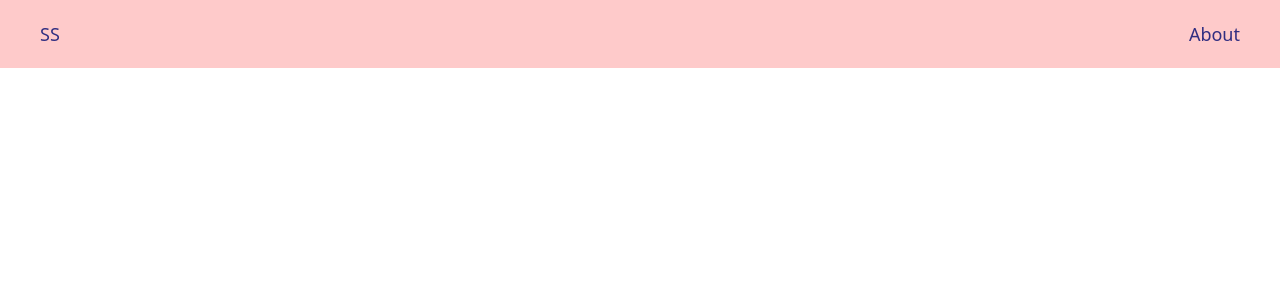
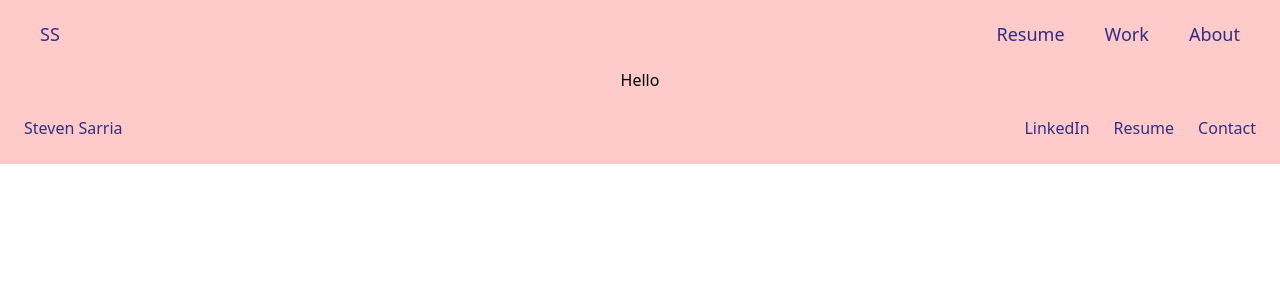
Before and after one commit to BacklotStevie/steven-portfolio-react, a React (Create React App) app: page /about in a window 1280 px wide. Shown: the top 300 px of the page. Built offline with nearby package versions, Linux system fonts and the light colour scheme.

Commit message:
created about footer, edited home page and created about page

```diff
--- a/src/App.js
+++ b/src/App.js
@@ -1,8 +1,10 @@
 import './App.css';
 import { Route } from 'react-router-dom';
 import Header from './components/header'
+import Footer from './components/footer'
 import HomePage from './pages/HomePage';
 import MainPage from './pages/MainPage';
+import AboutPage from './pages/AboutPage';
 
 function App(props) {
   return (
@@ -10,6 +12,8 @@ function App(props) {
       <Header />
       <Route exact path='/' render={(props) => <HomePage {...props} />} />
       <Route exact path='/main' render={(props) => <MainPage {...props} />} />
+      <Route exact path='/about' render={(props) => <AboutPage {...props} />} />
+      <Footer />
     </div>
   );
 }
--- /dev/null
+++ b/src/components/about.js
@@ -0,0 +1,14 @@
+import React from 'react';
+
+
+const About = () => {
+    return (
+    <>
+        <div class="bg-red-200">
+            <h1>Hello</h1>
+        </div>
+    </>
+    );
+};
+
+export default About
--- /dev/null
+++ b/src/components/footer.js
@@ -0,0 +1,25 @@
+import React from 'react';
+
+const Footer = ({  }) => {
+    return (
+     <>
+        <footer class="p-4 bg-red-200 md:flex md:items-center md:justify-between md:p-6 ">
+            <a href="/main" class="text-m text-indigo-900 sm:text-center dark:text-gray-400"> Steven Sarria
+            </a>
+        <ul class="flex flex-wrap items-center mt-3 text-m text-indigo-900 dark:text-gray-400 sm:mt-0">
+            <li>
+                <a href="http://www.linkedin.com/in/stevensarria1996" class="mr-4 hover:underline md:mr-6 ">LinkedIn</a>
+            </li>
+            <li>
+                <a href="https://docs.google.com/document/d/1cOa3AEHMLL4jzGMNZ6LkonB92edaxRcw3Ra_LSKNNjs/edit?usp=sharing" class="mr-4 hover:underline md:mr-6">Resume</a>
+            </li>
+            <li>
+                <a href="/src/components/contact.js" class="hover:underline">Contact</a>
+            </li>
+        </ul>
+        </footer>
+     </>
+    )
+  }
+
+  export default Footer
--- a/src/components/header.js
+++ b/src/components/header.js
@@ -8,10 +8,18 @@ const Header = ({ siteTitle }) => {
             <div class="text-lg text-indigo-900 pl-5 text-center">
               SS
             </div>
-            <div class="text-lg float-right text-indigo-900 pr-5 text-center">
-              About
-            </div>
-        </div>
+            <div>
+                <div class="text-lg float-right text-indigo-900 pr-5 pl-5 text-center"><a href="/about">
+                  About </a>
+                </div>
+                <div class="text-lg float-right text-indigo-900 pl-5 pr-5 text-center">
+                  Work
+                </div>
+                <div class="text-lg float-right text-indigo-900 pl-5 pr-5 text-center">
+                  Resume
+                </div>
+              </div>
+          </div>
       </nav>
       </>
     )
--- a/src/components/main.js
+++ b/src/components/main.js
@@ -45,7 +45,7 @@ const Main = () => {
             <div class="bg-red-200 py-6 flex flex-col justify-center mx-auto sm:py-12">
                 <div class="h-auto py-10 px-10 w-2/3 bg-indigo-900 space-y-5 mx-auto rounded-xl shadow-xl hover:rotate-1 transition-transform">
                     <div>
-                        <h1 class='text-center text-xl pb-10 text-red-200 underline'><a href='http://https://triganvisuals.netlify.app/'>TRI-GAN Visuals</a></h1>
+                        <h1 class='text-center text-xl pb-10 text-red-200 underline'><a href='https://triganvisuals.netlify.app/'>TRI-GAN Visuals</a></h1>
                     </div>
                     <div class='flex justify-between grid-cols-2'>
                         <h2 class="cols-span-12 font-normal tracking-wide text-xl text-red-200 lg:w-2/5">TRI-Gan Videos is a Miami-based videographer, editor and creative consultant. Their portfolio site was created using React.js, Gatsby.js and TailwindCSS.</h2>
@@ -78,13 +78,6 @@ const Main = () => {
                 </div>
             </div>
         </div>
-
-        <div class='bg-indigo-900 '>
-            <div>
-                <h1 class='font-normal tracking-wide text-2xl text-red-200 lg:w-2/5 pt-64'>A Branding Consultant</h1>
-                <h2 class='font-normal tracking-wide text-2xl text-red-200 pt-20'>I am a web design, creative</h2>
-            </div>
-        </div>
     </>
     )
 }
--- /dev/null
+++ b/src/pages/AboutPage.js
@@ -0,0 +1,11 @@
+import About from '../components/about'
+
+function AboutPage(){
+    return (
+        <div>
+            <About />
+        </div>
+    )
+}
+
+export default AboutPage;
--- a/src/pages/MainPage.js
+++ b/src/pages/MainPage.js
@@ -1,4 +1,5 @@
 import Main from '../components/main'
+
 
 function MainPage(){
     return(
```
